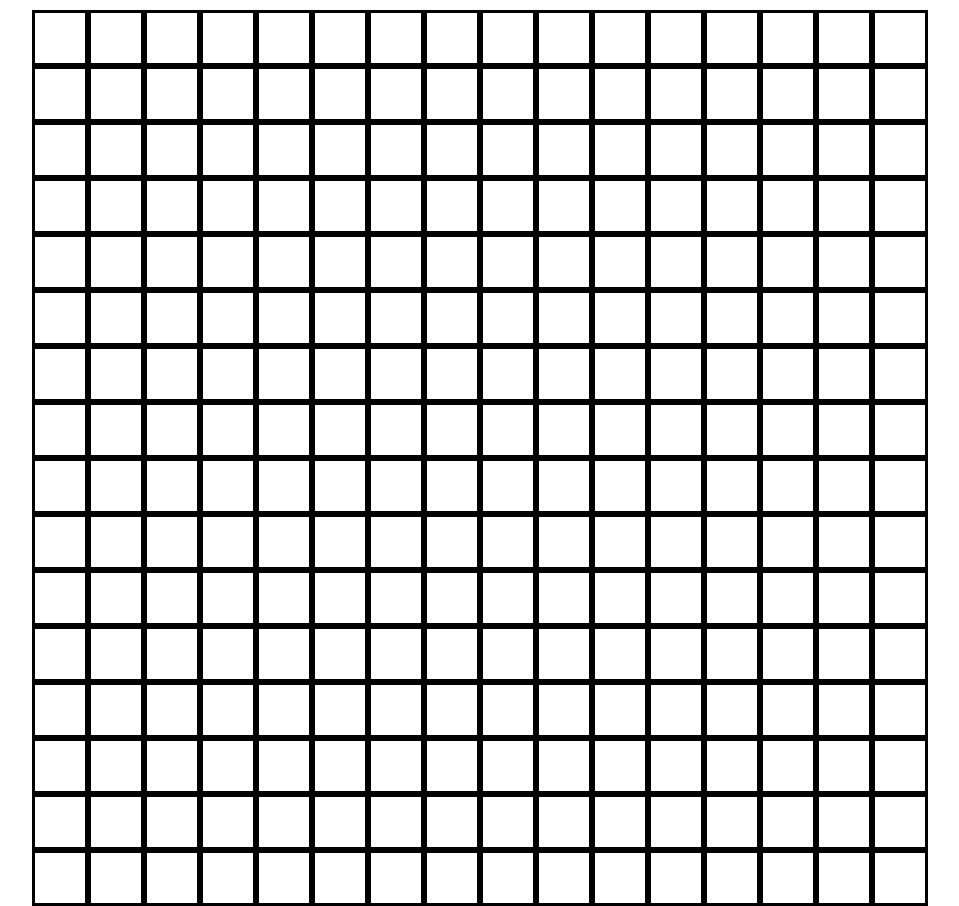
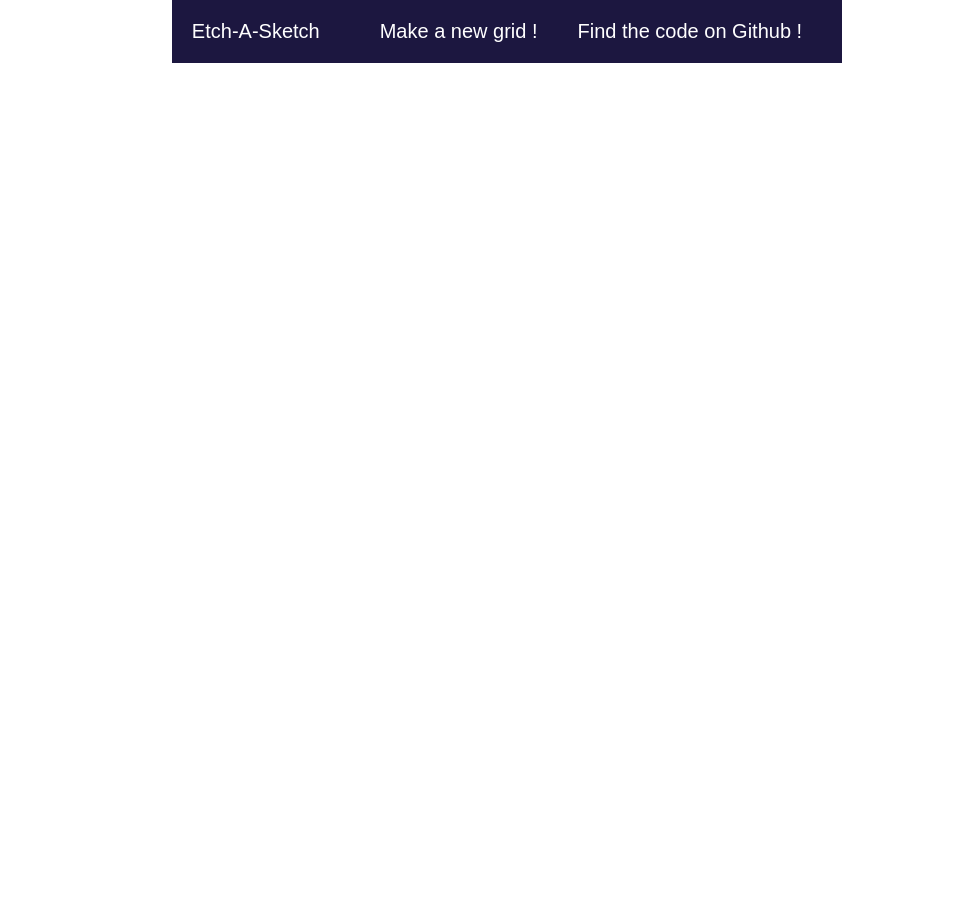
Before and after one commit to jayvardhanghildiyal/etch-a-sketch, a plain HTML site: page index.html in a window 1280 px wide. Shown: the whole page, without its empty margins (133-1092 px from the left). After the commit the page ends 800 px from the top, so only its background shows below. Drawn offline with Linux system fonts and the light colour scheme.

Commit message:
grid size and number adjustment added. coloring included. navbar added.

```diff
--- a/index.html
+++ b/index.html
@@ -8,6 +8,15 @@
     </head>
     <body>
         <script src = "./script.js" defer></script>
-        <div class = "container"></div>
+        <div class="ui">
+            <nav>
+                <span>Etch-A-Sketch</span>
+                <ul>
+                    <li><a class = "adjuster">Make a new grid !</a></li>
+                    <li class = "github">Find the code on Github !</li>
+                </ul>
+            </nav>
+            <div class = "container"></div>
+        </div>
     </body>
 </html>
--- a/script.js
+++ b/script.js
@@ -1,10 +1,34 @@
 const container = document.querySelector("div.container")
+let number = 256;
 
-for (let i = 0; i < 256; i++) {
+const adj = document.querySelector(".adjuster")
+
+adj.addEventListener("click", () => {
+    number = prompt("Enter a grid size")
+    container.style.width =  `${500 + (1* number)}px`
+    container.style.height =  `${600}px`
+
+    while (container.hasChildNodes() == true) {
+        container.removeChild(container.children)
+    }
+
+    for (let i = 1; i <= (number * number); i++) {
         const square = document.createElement("div")
         square.setAttribute("class", "box")
+        square.style.width = `${600 / number}px`
+        square.style.height = `${600 / number}px`
         square.addEventListener("mousemove", () => {
             square.style.backgroundColor = "orangered"
         })
         container.appendChild(square)
     }
+})
+
+// for (let i = 0; i < number; i++) {
+//     const square = document.createElement("div")
+//     square.setAttribute("class", "box")
+//     square.addEventListener("mousemove", () => {
+//         square.style.backgroundColor = "orangered"
+//     })
+//     container.appendChild(square)
+// }
--- a/styles.css
+++ b/styles.css
@@ -1,21 +1,51 @@
 body {
     margin: 0px;
-    padding: 10px;
     display: flex;
     justify-content: center;
+    font-family: Arial, Helvetica, sans-serif;
 }
 
 .box {
-    border: solid;
-    border-color: black;
+    border: 0.1px solid black;
     margin: 0;
-    height: 50px;
-    width: 50px;
+    padding:0px;
+}
+
+ul {
+    margin: 0;
+    list-style-type: none;
+    display: flex;
+    align-items: center;
+}
+
+li {
+    text-decoration: none;
+    padding: 0px 20px 0px 20px
+}
+
+nav {
+    display: flex;
+    justify-content: space-between;
+    align-items: center;
+    background-color: rgb(28, 23, 64);
+    font-size: 20px;
+    color: white;
+    padding: 20px;
 }
 
 .container {
     display: flex;
     flex-wrap: wrap;
-    width: 950px;
-    height: 800px;
+    width: 960px;
+    height: 600px;
+    padding: 10px
 }
+
+.ui {
+    display: flex;
+    flex-direction: column;
+    justify-content: space-evenly;
+    align-items: center;
+    width: 100%;
+    height: 100%;
+}
```
Lines whose indentation alone changed are shown as unchanged.
